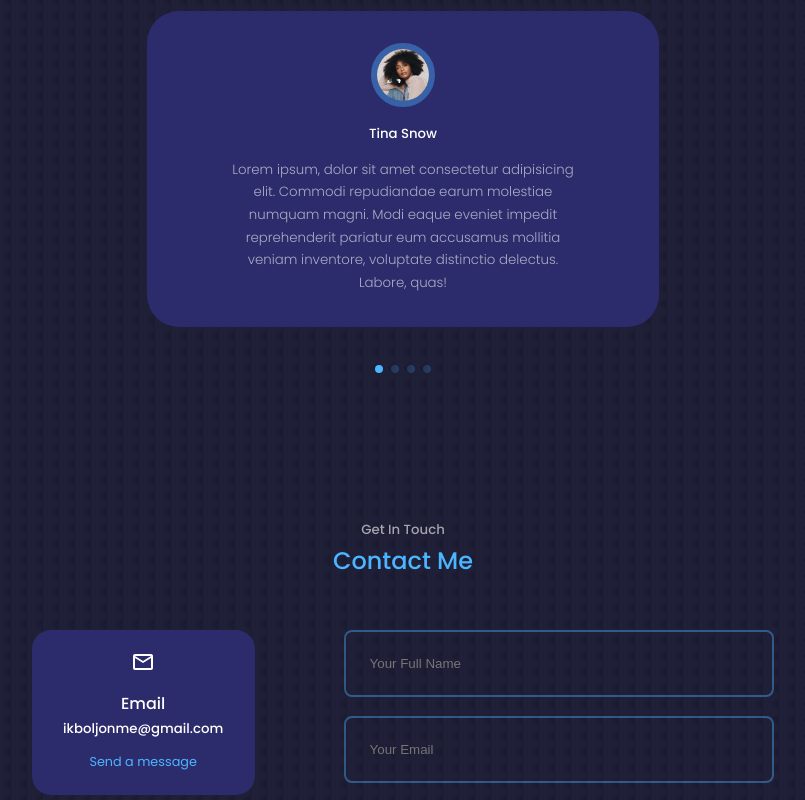
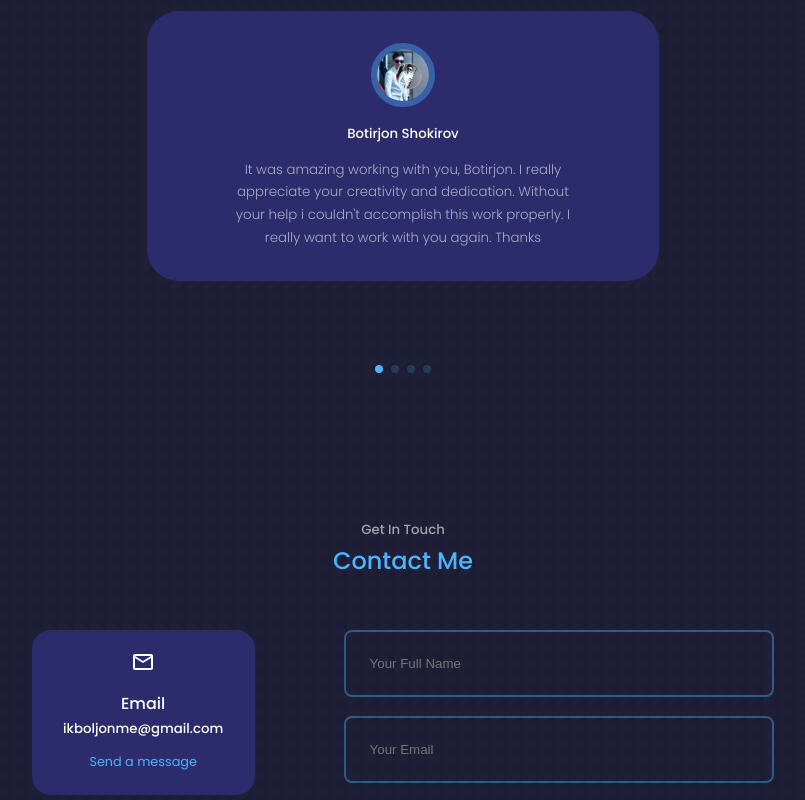
Before and after one commit to IkboljonMe/myportfolio, a React (Create React App) app: page / in a window 1280 px wide. Shown: the part 4200-5000 px from the top of the page, without its empty margins (237-1042 px from the left). Built offline with nearby package versions, Linux system fonts and the light colour scheme.

Commit message:
testiomonial added

```diff
--- a/src/components/testimonials/Testimonials.jsx
+++ b/src/components/testimonials/Testimonials.jsx
@@ -1,7 +1,7 @@
 import React from "react";
 import "./Testimonials.css";
 
-import AVTR1 from "../../assets/avatar1.jpg";
+import AVTR1 from "../../assets/botirjonshokirov.jpeg";
 import AVTR2 from "../../assets/avatar2.jpg";
 import AVTR3 from "../../assets/avatar3.jpg";
 import AVTR4 from "../../assets/avatar4.jpg";
@@ -19,9 +19,9 @@ import "swiper/css/pagination";
 const data = [
   {
     avatar: AVTR1,
-    name: "Tina Snow",
+    name: "Botirjon Shokirov",
     review:
-      "Lorem ipsum, dolor sit amet consectetur adipisicing elit. Commodi repudiandae earum molestiae numquam magni. Modi eaque eveniet impedit reprehenderit pariatur eum accusamus mollitia veniam inventore, voluptate distinctio delectus. Labore, quas!",
+      "It was amazing working with you, Botirjon. I really appreciate your creativity and dedication.  Without your help i couldn't accomplish this work properly.  I really want to work with you again. Thanks",
   },
   {
     avatar: AVTR2,
```
Also changed, not shown: src/assets/botirjonshokirov.jpeg (added).
